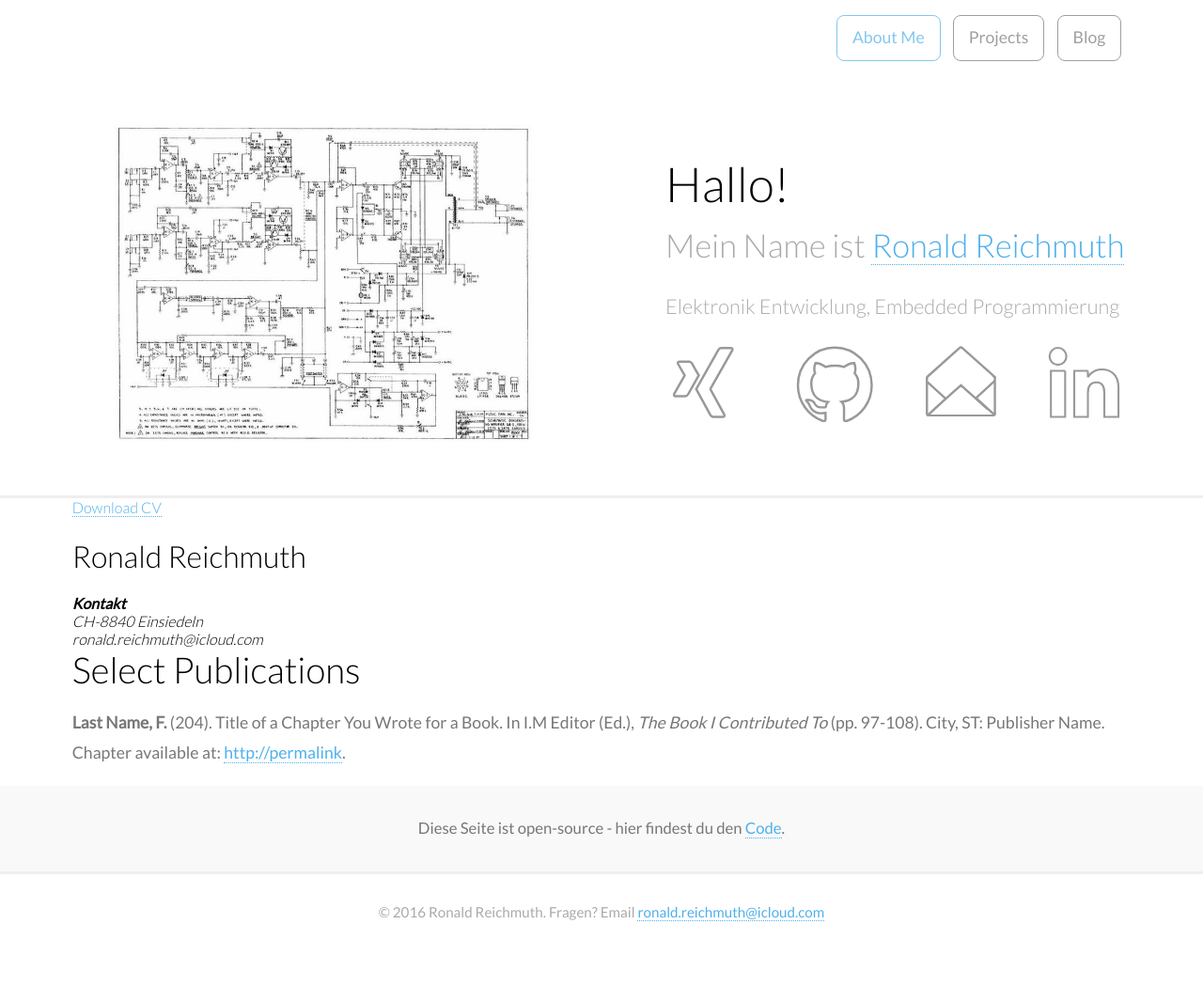
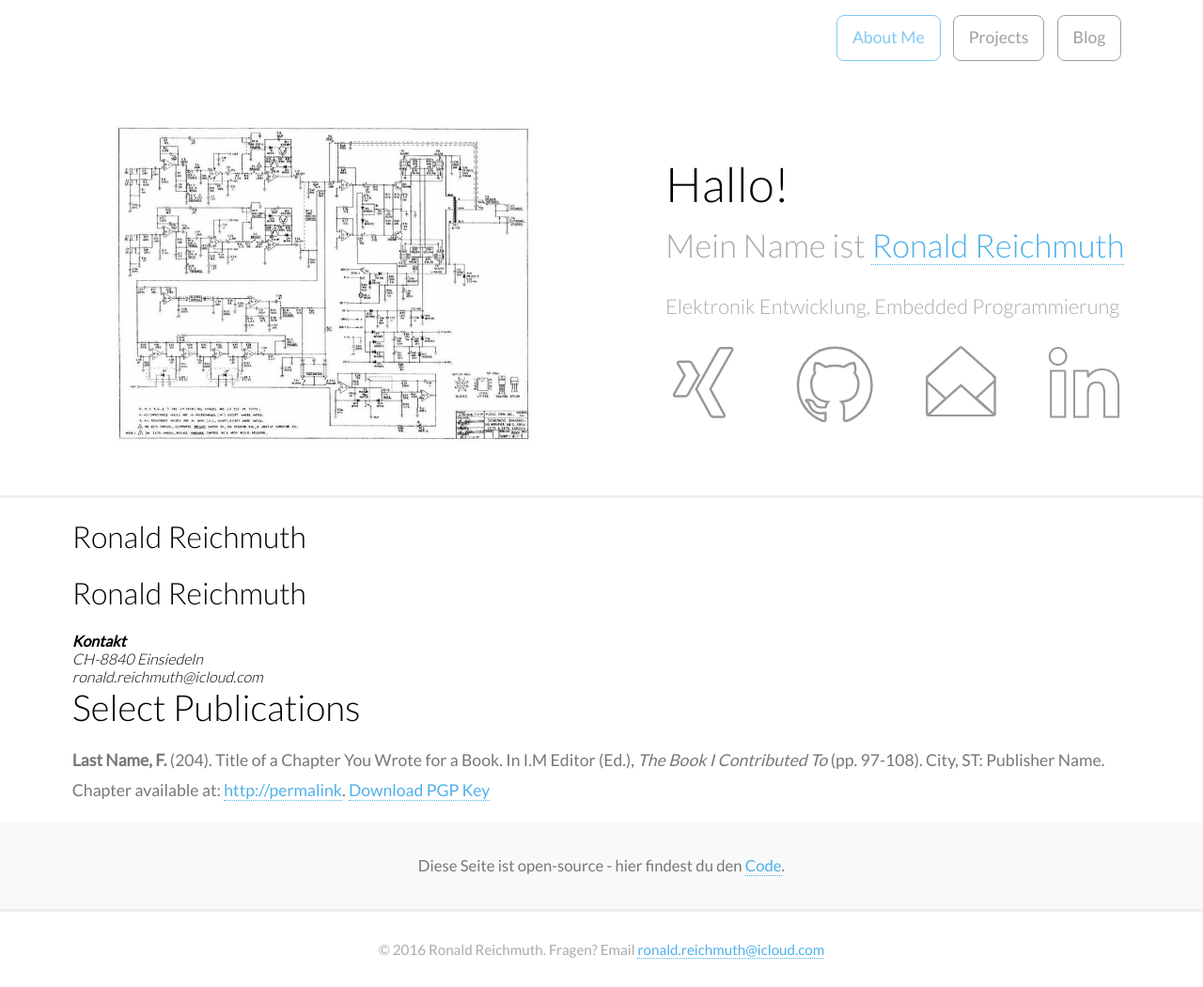
Before and after one commit to ronaldreichmuth/ronaldreichmuth.github.io, a Jekyll site: the page built from about/index.html, in a window 1280 px wide. Shown: the whole page at 94% size. Built offline with Jekyll 4.4.1, drawn with Linux system fonts in a browser that asks for light colours; before the commit the page ends 1010 px from its top, so only the background shows below that.

Commit message:
add pgp key

```diff
--- a/about/index.html
+++ b/about/index.html
@@ -2,8 +2,9 @@
 layout: default2
 title: Ronald Reichmuth
 ---
-<div class="cv">
-	<a href="#" class="download" title="Download CV as PDF">Download CV</a>
+<h1>{{ page.title }}</h1>
+
+
 				<h1>Ronald Reichmuth</h1>
 				<address>
 				<strong>Kontakt</strong><br>
@@ -16,4 +17,5 @@ title: Ronald Reichmuth
 				<p><strong>Last Name, F.</strong> (204). Title of a Chapter You Wrote for a Book. In I.M Editor (Ed.), <em>The Book I Contributed To</em> (pp. 97-108). City, ST: Publisher Name. Chapter available at: <a href="#">http://permalink</a>.
 
 
-</div>
+
+	<a href="/download/318CCD77.asc" class="download" title="Download PGP Key">Download PGP Key</a>
```
